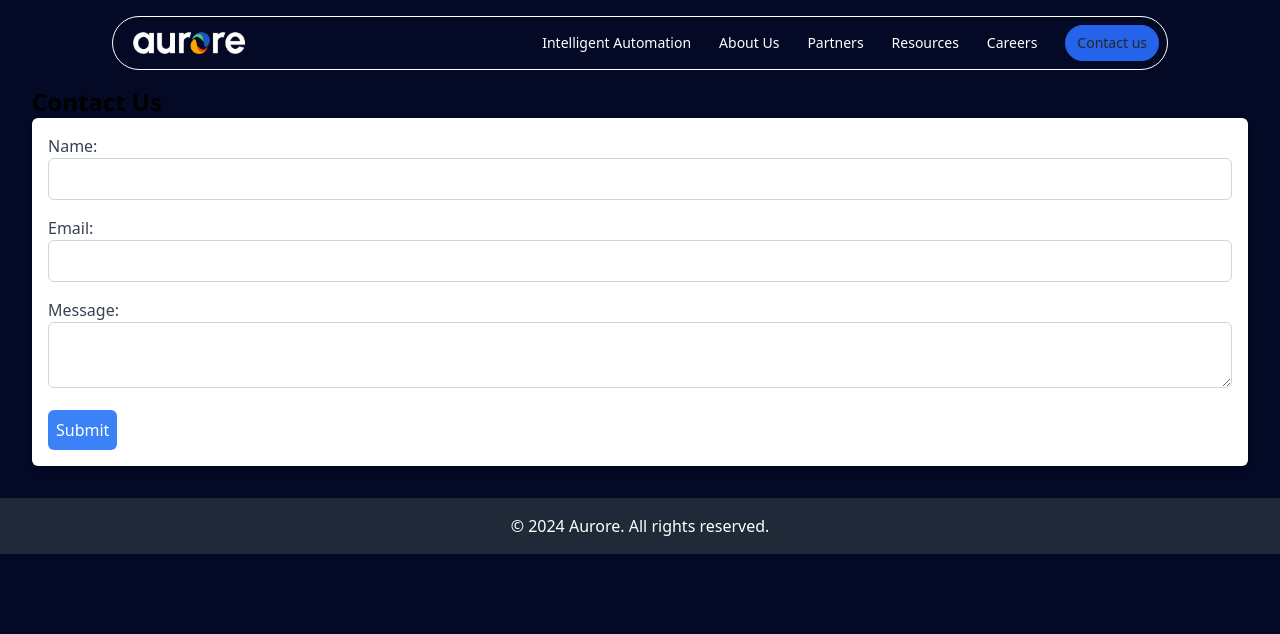
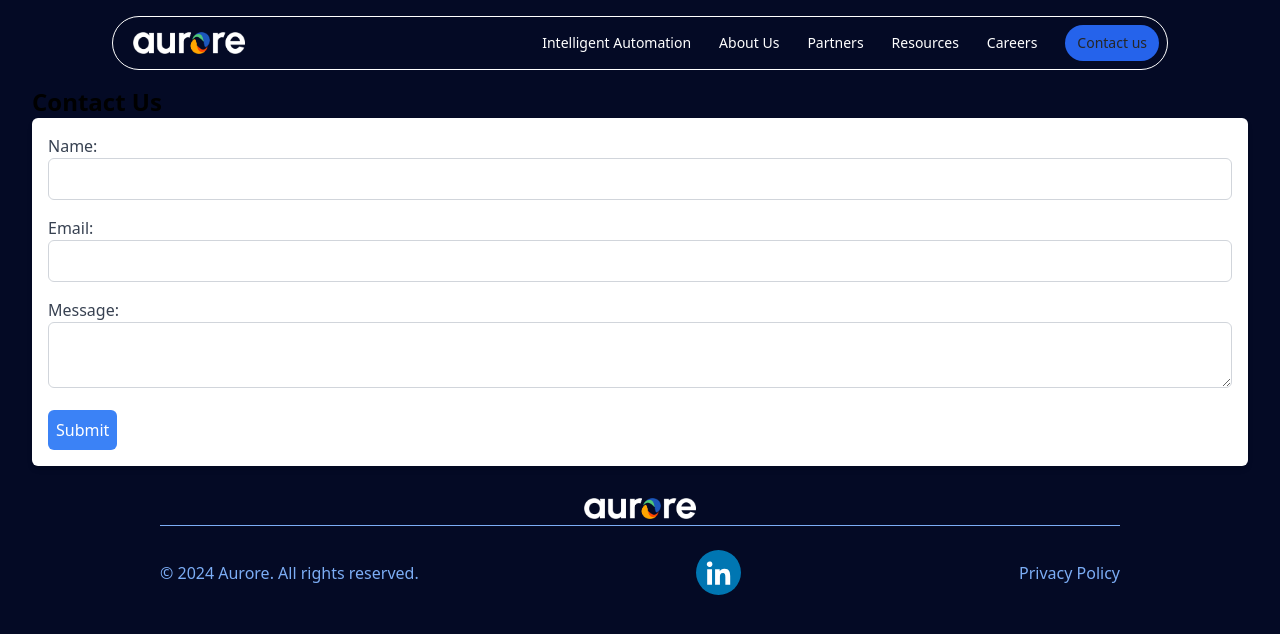
Before and after one commit to AuroreLLC/aurorelabs-website, a Next.js app in the folder aurore/: page /contact in a window 1280 px wide. Shown: the top 634 px of the page. Built offline with nearby package versions, Linux system fonts and the light colour scheme.

Commit message:
feat: added the base structure of the footer, replicating the wordpress website

```diff
--- a/aurore/src/app/layout.js
+++ b/aurore/src/app/layout.js
@@ -16,7 +16,7 @@ export default function RootLayout({ children}){
             <NewNavbar/>
           <main>{children}</main>
           <footer>
-            <Footer />
+            <Footer/>
           </footer>
         </body>
         <PrelineScript/>
--- a/aurore/src/components/Footer.js
+++ b/aurore/src/components/Footer.js
@@ -1,6 +1,26 @@
+import Styles from '../styles/Footer.module.css';
 const Footer = () => (
-    <footer className="bg-gray-800 text-white p-4 text-center">
-        <p>&copy; {new Date().getFullYear()}  Aurore. All rights reserved.</p>
+    <footer className="w-full max-w-5xl mx-auto px-4 sm:px-6 lg:px-8 bg-">
+        <div className='text-center'>
+            <a className="flex-none rounded-md text-xl inline-block font-semibold focus:outline-none focus:opacity-80" href="#" aria-label="Preline">
+              <img className="w-28 h-auto" src="/Images/Branding/Logo.png" alt="Preline"/>
+            </a>
+        </div>
+      <div className="py-6 border-t border-[#7CADF5]">
+        <div className="flex flex-wrap justify-between items-center gap-2">
+          <div>
+            <p className={Styles.text}>
+            &copy; {new Date().getFullYear()}  Aurore. All rights reserved.
+            </p>
+          </div>
+        <div>
+            <svg xmlns="http://www.w3.org/2000/svg" width="45" height="45" viewBox="0 0 75 75" fill="none"><circle cx="37.5" cy="37.5" r="37.5" fill="#0076B2"></circle><path d="M18.6427 31.9435H26.7257V57.9509H18.6427V31.9435ZM22.6864 19C23.6135 19 24.5198 19.275 25.2905 19.7901C26.0613 20.3053 26.662 21.0374 27.0165 21.894C27.3711 22.7506 27.4637 23.6931 27.2825 24.6023C27.1013 25.5115 26.6545 26.3466 25.9987 27.0018C25.3428 27.657 24.5073 28.103 23.598 28.2833C22.6886 28.4637 21.7462 28.3702 20.8899 28.0148C20.0337 27.6594 19.3021 27.0581 18.7876 26.2868C18.2732 25.5156 17.9991 24.609 18 23.682C18.0012 22.4398 18.4955 21.249 19.3742 20.371C20.2529 19.4931 21.4443 19 22.6864 19ZM31.7959 31.9435H39.5442V35.5141H39.6513C40.7314 33.4699 43.3647 31.3141 47.2969 31.3141C55.4825 31.2963 57 36.6835 57 43.6685V57.9509H48.917V45.2976C48.917 42.2848 48.8635 38.4063 44.7171 38.4063C40.5707 38.4063 39.8655 41.6912 39.8655 45.1012V57.9509H31.7959V31.9435Z" fill="white"></path></svg>
+        </div>
+          <p className={Styles.text}>
+            Privacy Policy
+          </p>
+        </div>
+      </div>
     </footer>
 );
 
--- /dev/null
+++ b/aurore/src/styles/Footer.module.css
@@ -0,0 +1,3 @@
+.text {
+    @apply text-[#7CADF5] text-base;
+}
```
